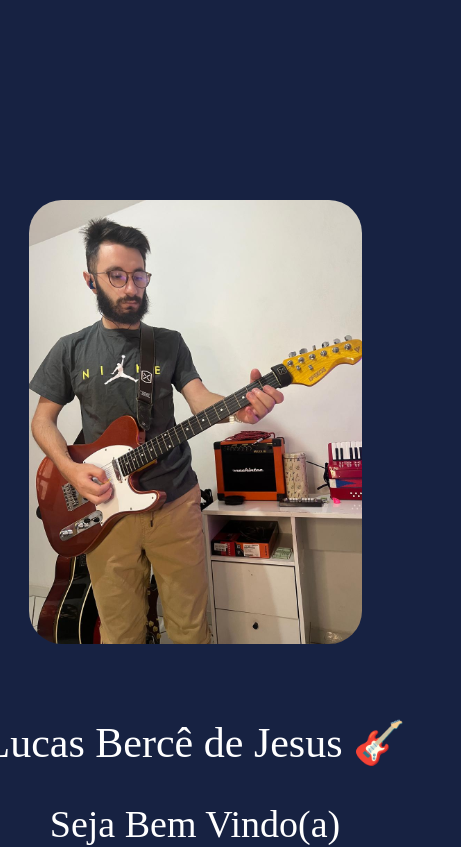
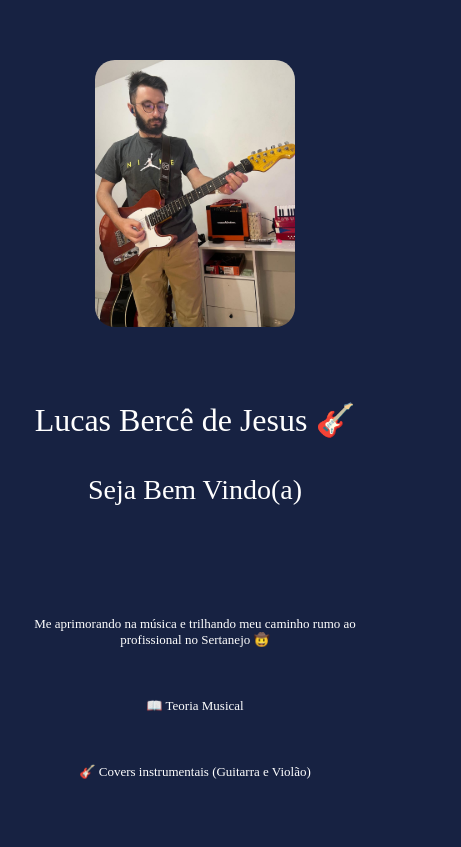
Before and after one commit to lbjbrdev/MyMusicalLandingPage, a React (Vite) app: page / in a window 390 px wide. Shown: the top 847 px of the page, 461 px wide, since content can reach past the window. Built offline with nearby package versions, Linux system fonts and the light colour scheme.

Commit message:
fix: css mobile

```diff
--- a/src/screens/Home/styles.ts
+++ b/src/screens/Home/styles.ts
@@ -8,7 +8,9 @@ export const Container = styled.div`
 `;
 
 export const Avatar = styled.img`
-    margin-top: 150px;
+    margin-top: 10px;
+
+    width: 200px;
 
     cursor: pointer;
 
@@ -24,7 +26,7 @@ export const Title = styled.p`
 
     margin-top: 50px;
 
-    font-size: 42px;
+    font-size: 32px;
 
     text-align: center;
 `;
@@ -34,7 +36,7 @@ export const SubTitle = styled.p`
 
     margin-top: 25px;
 
-    font-size: 38px;
+    font-size: 28px;
 
     text-align: center;
 `;
@@ -52,7 +54,7 @@ export const DescriptionContainer = styled.div`
 export const Description = styled.p`
     color: #fff;
 
-    font-size: 23px;
+    font-size: 13px;
 
     text-align: center;
 `;
@@ -93,7 +95,7 @@ export const ShowMoreAction = styled.button`
     color: #fff;
 
     font-weight: bold;
-    font-size: 16px;
+    font-size: 6px;
 
     text-align: center;
 
@@ -136,7 +138,7 @@ export const Icon = styled.img`
 export const IconLabel = styled.p`
     color: #fff;
 
-    font-size: 30px;
+    font-size: 20px;
 
     text-align: center;
 `;
@@ -144,7 +146,7 @@ export const IconLabel = styled.p`
 export const DeveloperLabel = styled.p`
     color: #fff;
 
-    font-size: 25px;
+    font-size: 15px;
     font-weight: bold;
 
     margin-top: 50px;
```
